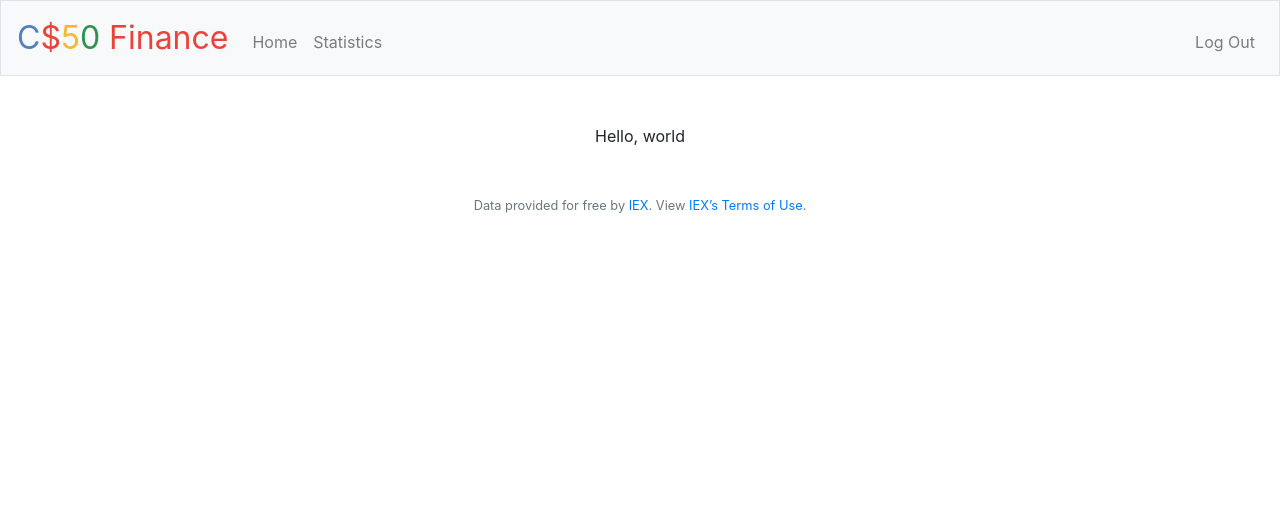
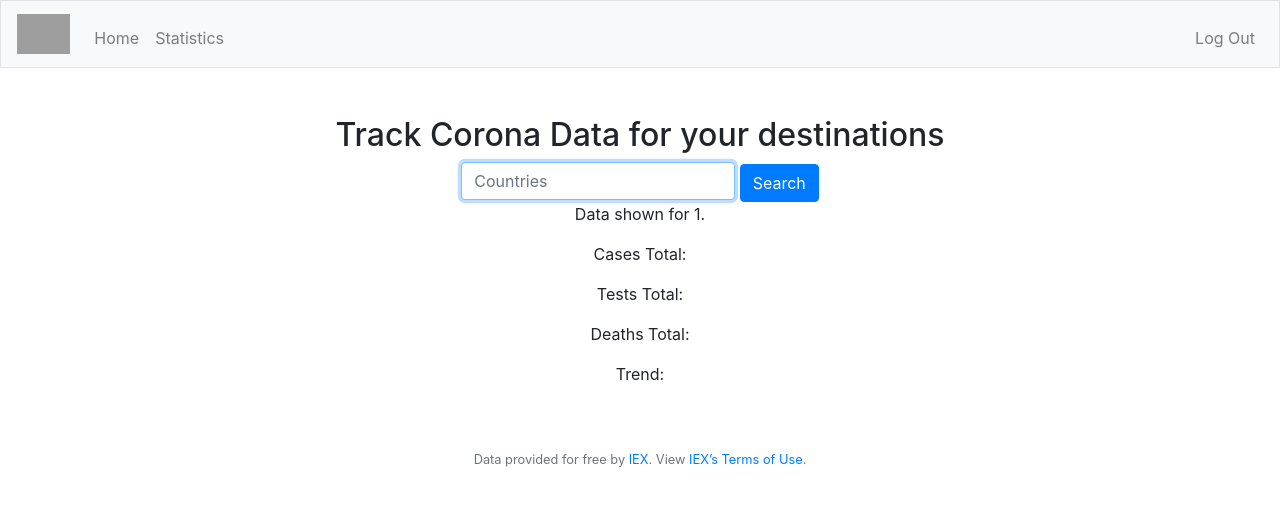
Before and after one commit to ThilotoSanchez/CS50-Final, a Flask app: page / in a window 1280 px wide. Shown: the top 506 px of the page. Run offline with Flask 2, Linux system fonts and the light colour scheme; a user stored in the database is signed in; data comes from the database, SQL or seed files in the repository; both versions use the stored data as it was after the commit; grey boxes are pictures that could not be loaded.

Commit message:
index page cookie based

```diff
--- a/app.py
+++ b/app.py
@@ -1,13 +1,17 @@
 from flask import Flask, flash, redirect, render_template, request, session
 from flask_session import Session
 from icecream import ic
+import json
+from urllib.request import urlopen
+import pytz
 from tempfile import mkdtemp
 from werkzeug.exceptions import default_exceptions, HTTPException, InternalServerError
 from werkzeug.security import check_password_hash, generate_password_hash
-from datetime import datetime
+from datetime import datetime, date
+import itertools
 import sqlite3
 
-from helpers import login_required, apology, getCountries, statistics, history
+from helpers import login_required, apology, getCountries, getStatistics, getHistory, countriesDB
 
 # configure application
 app = Flask(__name__)
@@ -24,11 +28,11 @@
 if __name__ == '__main__':
     app.run(debug=True)
 
-# get SQLITE3 ready
-conn = sqlite3.connect('cov19db.sqlite')
-db = conn.cursor()
+today = date.today()
+today = today.strftime("%d/%m/%Y")
+ic(today)
 
-@app.route('/', methods=["GET"])
+@app.route('/', methods=["GET", "POST"])
 @login_required
 def index():
 
@@ -37,8 +41,46 @@
         # if values from today: use those values
         # else: make API request to update db
 
-        return render_template("index.html")
-        # return render_template("index.html", )
+        # load countries from db
+        COUNTRIES = countriesDB()
+
+        # check if user already has cookie
+        if session.get('country'):
+            COUNTRY = session.get('country')
+            print("User had country cookie:", COUNTRY)
+        else:
+            # get user location
+            # pytz transfers country ISO code into country name
+            url = 'http://ipinfo.io/json'
+            response = urlopen(url)
+            location = json.load(response)
+            COUNTRY = location['country']
+            COUNTRY = pytz.country_names[COUNTRY]
+            ic(COUNTRY)
+
+            if COUNTRY not in COUNTRIES:
+                COUNTRY = "Switzerland"
+                print("Country wasn't supported. We set it to Switzerland.")
+
+            # set cookie in order to customize frontend
+            session['country'] = COUNTRY
+
+        return render_template("index.html", country=COUNTRY, countries=COUNTRIES)
+
+    # user coming via POST
+    else:
+        # load countries from db
+        COUNTRIES = countriesDB()
+
+        COUNTRY = request.form.get("countries")
+
+        if COUNTRY not in COUNTRIES:
+            return apology("country has no data yet", 404)
+
+        session['country'] = COUNTRY
+
+        # Redirect user to home page
+        return redirect("/")
 
 @app.route("/register", methods=["GET", "POST"])
 def register():
@@ -113,10 +155,6 @@
         rows = list(db.fetchall())
         conn.commit()
 
-        ic(type(rows))
-        ic(rows)
-        ic(len(rows))
-
         # Ensure username exists and password is correct
         if len(rows) != 1 or not check_password_hash(rows[0][2], request.form.get("password")):
             return apology("invalid username and/or password", 400)
--- a/helpers.py
+++ b/helpers.py
@@ -8,6 +8,9 @@
 from dotenv import load_dotenv
 from datetime import datetime
 from functools import wraps
+from urllib.request import urlopen
+import pytz
+import itertools
 
 # ! Delrecated method, do not use
 # ? Questions?
@@ -17,7 +20,7 @@
 
 # get SQLITE3 ready
 conn = sqlite3.connect('cov19db.sqlite')
-cur = conn.cursor()
+db = conn.cursor()
 
 def apology(message, code=400):
     """Render message as an apology to user."""
@@ -46,8 +49,11 @@
         return f(*args, **kwargs)
     return decorated_function
 
-def getCountries(country):
-    url = "https://covid-193.p.rapidapi.com/countries"
+def getCountries():
+    url = "https://covid-193.p.rapidapi.com/statistics"
+
+    # optional country parameter
+    # querystring = {"country": country}
 
     headers = {
         'x-rapidapi-key': os.getenv('x-rapidapi-key'),
@@ -61,20 +67,29 @@
         # use builtin JSON decoder
         jsonResponse = response.json()
 
-        #print(jsonResponse)
-        for country in jsonResponse['response']:
-            ic(country)
-            cur.execute('''INSERT OR IGNORE INTO countries
-                ( name ) VALUES ( ? )''',
-                ( country, ))
-            conn.commit()
+        #ic(jsonResponse['response'])
+
+        for i in jsonResponse['response']:
+            #ic(i)
+            country = i['country']
+            continent = i['continent']
+            population = i['population']
+
+            if population != None:
+                # fill database
+                conn = sqlite3.connect('cov19db.sqlite')
+                db = conn.cursor()
+                db.execute('''INSERT OR IGNORE INTO countries
+                    ( name, continent, population ) VALUES ( ?, ?, ? )''',
+                    ( country, continent, population, ))
+                conn.commit()
 
     except HTTPError as http_err:
         print(f'HTTP error occurred: {http_err}')
     except Exception as err:
         print(f'Other error occurred: {err}')
 
-def statistics():
+def getStatistics(country):
     url = "https://covid-193.p.rapidapi.com/statistics"
 
     # optional country parameter
@@ -95,7 +110,7 @@
     except Exception as err:
         print(f'Other error occurred: {err}')
 
-def history(country):
+def getHistory(country):
     url = "https://covid-193.p.rapidapi.com/history"
 
     querystring = {"country": country}
@@ -112,8 +127,8 @@
     jsonResponse = response.json()
 
     # get country_id
-    cur.execute("""SELECT id FROM countries WHERE name == ?""", (country, ))
-    country_id = cur.fetchall()
+    db.execute("""SELECT id FROM countries WHERE name == ?""", (country, ))
+    country_id = db.fetchall()
     conn.commit()
     country_id = country_id[0][0]
 
@@ -145,7 +160,7 @@
                 recovered = item[i]['recovered']
                 ic(recovered)
 
-                cur.execute('''INSERT OR IGNORE INTO cases
+                db.execute('''INSERT OR IGNORE INTO cases
                 ( total, '1M_POP', daytime, country_id, new, active, critical, recovered ) VALUES ( ?, ?, ?, ?, ?, ?, ?, ? )''',
                 ( total, POP_1M, daytime, country_id, new, active, critical, recovered, ))
                 conn.commit()
@@ -154,18 +169,30 @@
             elif i == 'deaths':
                 new = item[i]['new']
 
-                cur.execute('''INSERT OR IGNORE INTO deaths
+                db.execute('''INSERT OR IGNORE INTO deaths
                 ( total, '1M_POP', daytime, country_id, new ) VALUES ( ?, ?, ?, ?, ? )''',
                 ( total, POP_1M, daytime, country_id, new, ))
                 conn.commit()
 
             # fill tests db
             elif i == 'tests':
-                cur.execute('''INSERT OR IGNORE INTO tests
+                db.execute('''INSERT OR IGNORE INTO tests
                 ( total, '1M_POP', daytime, country_id ) VALUES ( ?, ?, ?, ? )''',
                 ( total, POP_1M, daytime, country_id, ))
                 conn.commit()
 
-# getCountries("Germany")
-# statistics("Germany")
-# history("Germany")
+def countriesDB():
+        # get SQLITE3 ready
+        conn = sqlite3.connect('cov19db.sqlite')
+        db = conn.cursor()
+
+        # get current list of countries from db
+        db.execute('SELECT name FROM countries')
+        countries = db.fetchall()
+        conn.commit()
+        countries = list(itertools.chain(*countries))
+        return countries
+
+getCountries()
+# getStatistics("Germany")
+# getHistory("Germany")
--- a/templates/index.html
+++ b/templates/index.html
@@ -1,5 +1,21 @@
 {% extends "layout.html" %}
 
+{% block title %}
+    COVID Track
+{% endblock %}
+
 {% block main %}
-    Hello, world
+    <h2>Track Corona Data for your destinations</h2>
+
+    <form action="/" method="post">
+        <input autocomplete="off" autofocus class="form-control" name="countries" placeholder="Countries" type="text" required>
+        <button class="btn btn-primary" type="submit">Search</button>
+    </form>
+
+    <p>Data shown for {{ country }}.</p>
+    <p>Cases Total:</p>
+    <p>Tests Total:</p>
+    <p>Deaths Total:</p>
+    <p>Trend:</p>
+
 {% endblock %}
--- a/templates/layout.html
+++ b/templates/layout.html
@@ -26,7 +26,7 @@
     <body>
 
         <nav class="navbar navbar-expand-md navbar-light bg-light border">
-            <a class="navbar-brand" href="/"><span class="blue">C</span><span class="red">$</span><span class="yellow">5</span><span class="green">0</span> <span class="red">Finance</span></a>
+            <img class="navbar-brand" src="static/logo.png" height="50" alt="logo" href="/">
             <button aria-controls="navbar" aria-expanded="false" aria-label="Toggle navigation" class="navbar-toggler" data-target="#navbar" data-toggle="collapse" type="button">
                 <span class="navbar-toggler-icon"></span>
             </button>
```
Also changed, not shown: debug.py (+11 -10 lines), templates/stats.html (+18 -0 lines), README.md, cov19db.sqlite, 3 other files.
